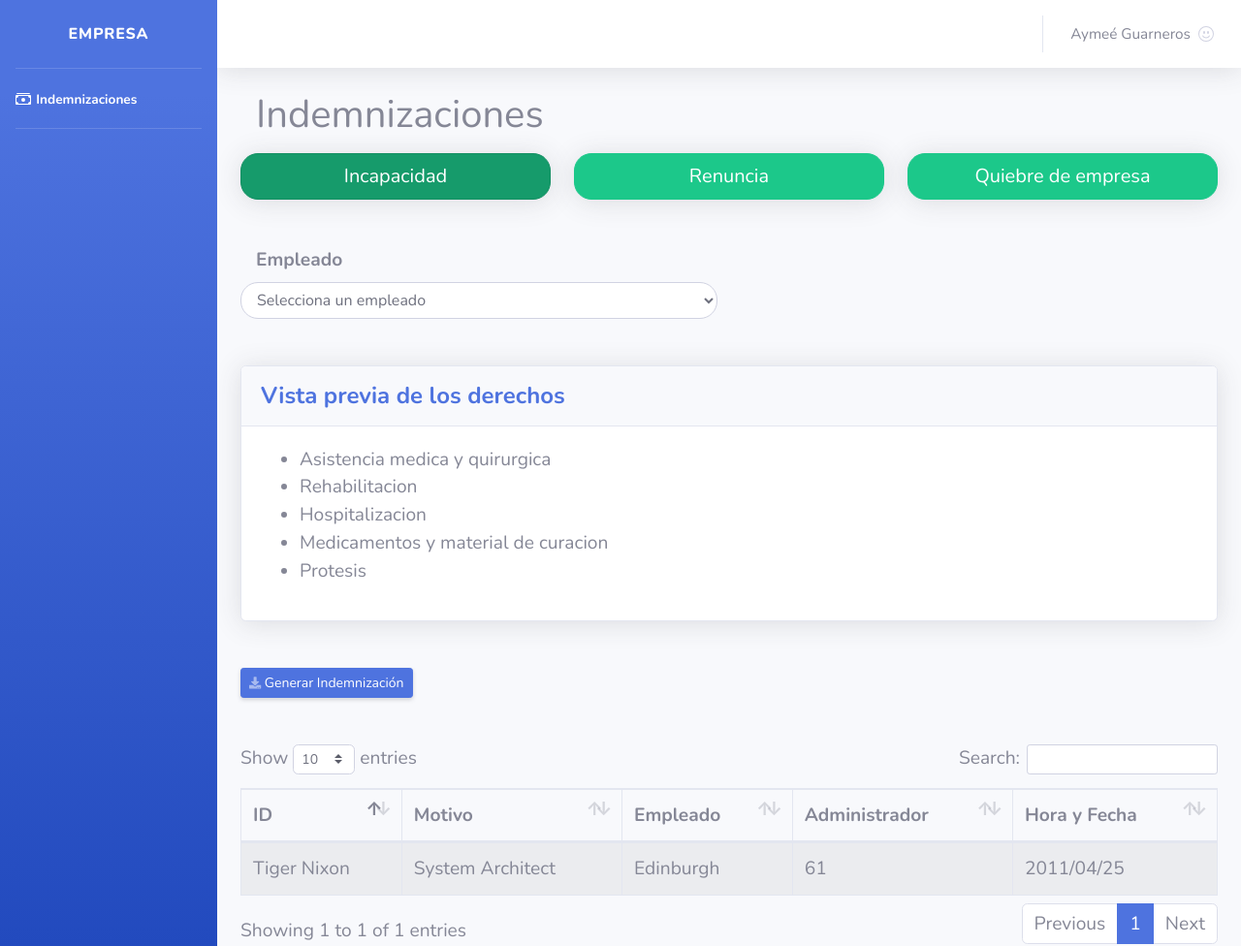
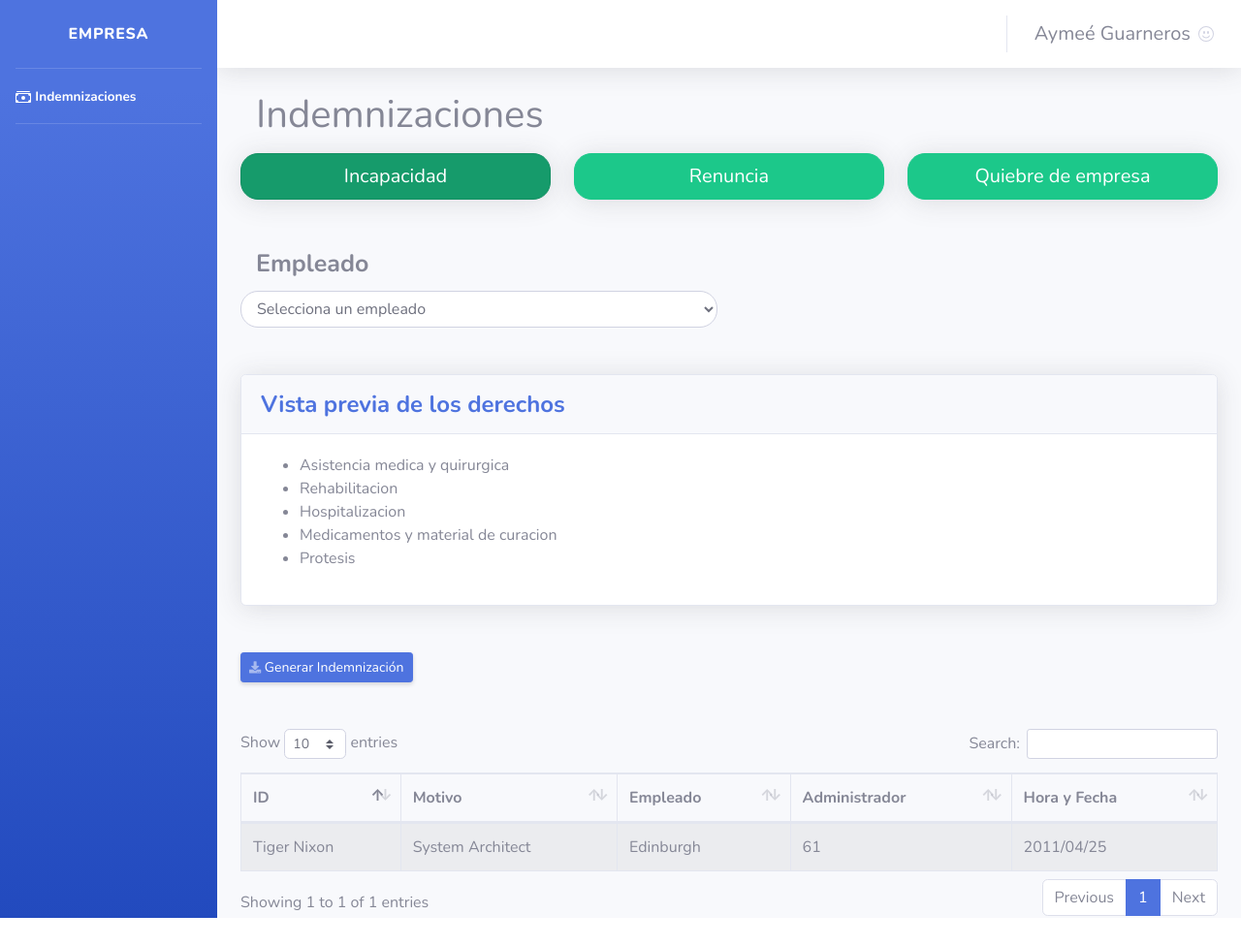
Before and after one commit to allanocastrocz/Indemnizacion, a PHP site: page /indemnizaciones.php?motivo=3 in a window 1280 px wide. Shown: the whole page at 97% size. After the commit the page ends 947 px from the top, so only its background shows below. Run offline with PHP 8.4, Linux system fonts and the light colour scheme; data comes from the database, SQL or seed files in the repository.

Commit message:
font size

```diff
--- a/indemnizaciones.php
+++ b/indemnizaciones.php
@@ -29,9 +29,9 @@ $empleados = $queries->GetUsuarios();
 
   <!-- CSS Local -->
   <style>
-    body {
-      font-size: larger;
-    }
+    /* body {
+      font-size: 25px;
+    } */
   </style>
 </head>
 
@@ -96,7 +96,7 @@ $empleados = $queries->GetUsuarios();
             <!-- Nav Item - User Information -->
             <li class="nav-item dropdown no-arrow">
               <a class="nav-link dropdown-toggle" href="#" id="userDropdown" role="button" data-toggle="dropdown" aria-haspopup="true" aria-expanded="false">
-                <span class="mr-2 d-none d-lg-inline text-gray-600 small">Aymeé Guarneros</span>
+                <span class="mr-2 d-none d-lg-inline text-gray-600" style="font-size: 20px;">Aymeé Guarneros</span>
                 <svg xmlns="http://www.w3.org/2000/svg" width="16" height="16" fill="currentColor" class="bi bi-emoji-smile" viewBox="0 0 16 16">
                   <path d="M8 15A7 7 0 1 1 8 1a7 7 0 0 1 0 14zm0 1A8 8 0 1 0 8 0a8 8 0 0 0 0 16z" />
                   <path d="M4.285 9.567a.5.5 0 0 1 .683.183A3.498 3.498 0 0 0 8 11.5a3.498 3.498 0 0 0 3.032-1.75.5.5 0 1 1 .866.5A4.498 4.498 0 0 1 8 12.5a4.498 4.498 0 0 1-3.898-2.25.5.5 0 0 1 .183-.683zM7 6.5C7 7.328 6.552 8 6 8s-1-.672-1-1.5S5.448 5 6 5s1 .672 1 1.5zm4 0c0 .828-.448 1.5-1 1.5s-1-.672-1-1.5S9.448 5 10 5s1 .672 1 1.5z" />
@@ -140,7 +140,7 @@ $empleados = $queries->GetUsuarios();
 
           <div class="row mt-5">
             <div class="col-6">
-              <label class="ml-3" for="inputUser"><strong>Empleado</strong></label>
+              <label class="ml-3" for="inputUser" style="font-size: 25px;"><strong>Empleado</strong></label>
               <select class="form-control" name="user" id="inputUser" style="border-radius: 18px;">
                 <option selected disabled>Selecciona un empleado</option>
                 <?php foreach ($empleados as $empleado) {
@@ -180,7 +180,7 @@ $empleados = $queries->GetUsuarios();
           </div>
 
           <!-- Tabla de registros -->
-          <table id="example" class="table table-striped table-bordered" style="width:100%">
+          <table id="example" class="table table-striped table-bordered mb-5" style="width:100%">
             <thead>
               <tr>
                 <th>ID</th>
```
